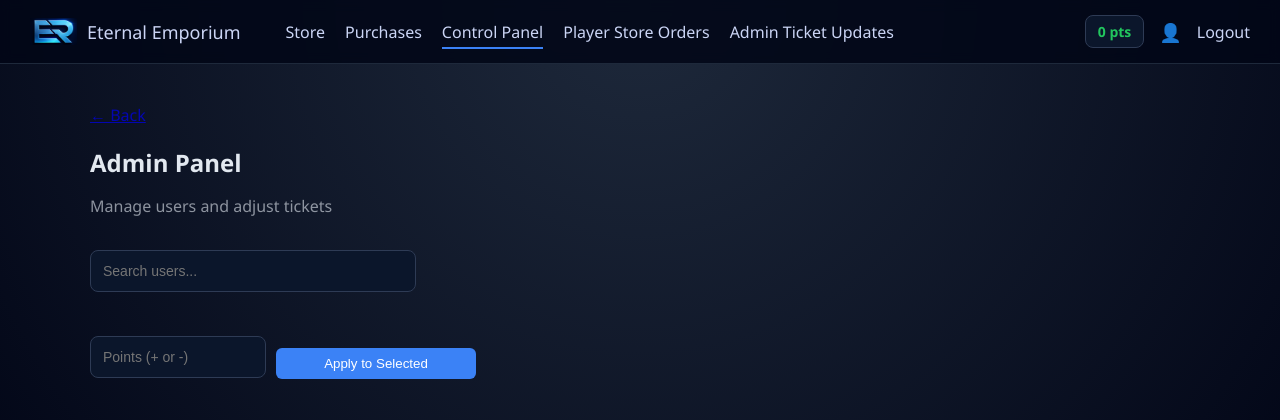
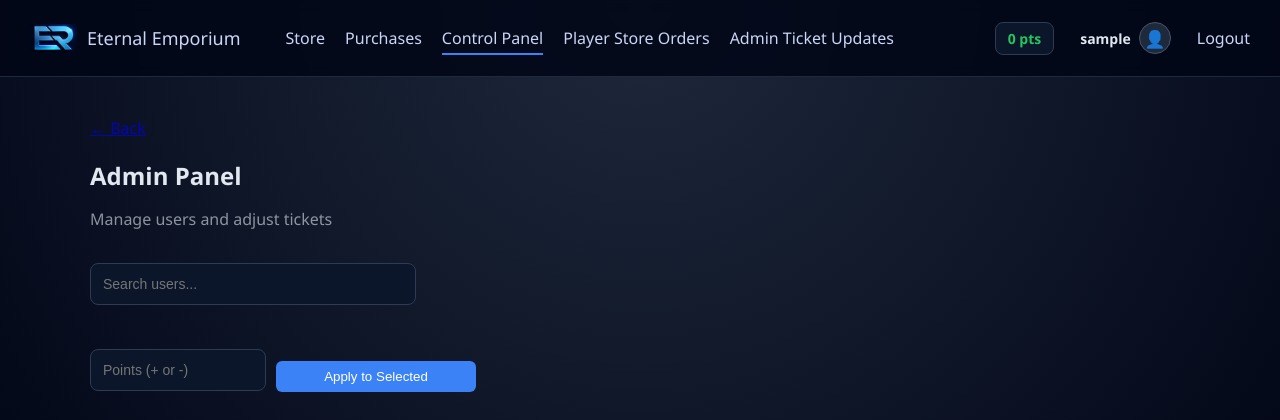
Before and after one commit to ZarocElda/eternal-emporium, a Flask app: page /admin in a window 1280 px wide. Shown: the top 420 px of the page. Run offline with Flask 3, Linux system fonts and the light colour scheme; the visitor is signed in with stand-in values (Sample User, id 1); data that the repository does not hold is empty; some libraries are stand-ins or nearby versions.

Commit message:
add username to profile link

```diff
--- a/templates/base.html
+++ b/templates/base.html
@@ -334,6 +334,39 @@
     accent-color: #3b82f6;
 }
 
+.profile-link {
+    display: flex;
+    align-items: center;
+    gap: 8px;
+    padding: 6px 10px;
+    border-radius: 8px;
+    border: 1px solid transparent;
+    transition: 0.2s ease;
+}
+
+.profile-link:hover {
+    background: #0b162b;
+    border-color: #2e3b55;
+}
+
+.profile-username {
+    font-size: 14px;
+    font-weight: 600;
+    color: #e2e8f0;
+}
+
+.profile-avatar {
+    width: 30px;
+    height: 30px;
+    border-radius: 50%;
+    background: #1e293b;
+    border: 1px solid #475569;
+    display: flex;
+    align-items: center;
+    justify-content: center;
+    font-size: 17px;
+}
+
     </style>
 </head>
 
@@ -403,7 +436,18 @@
             </div>
 
             <!-- PROFILE -->
-            <a href="/profile" style="font-size:18px;">👤</a>
+<a href="/profile"
+   class="profile-link {% if request.path.startswith('/profile') %}active-nav{% endif %}">
+
+    <span class="profile-username">
+        {{ current_user.username }}
+    </span>
+
+    <span class="profile-avatar">
+        👤
+    </span>
+
+</a>
 
             <!-- LOGOUT -->
             <a href="/logout">Logout</a>
```
